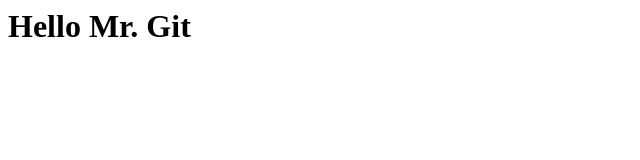
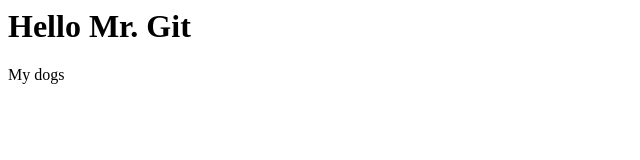
Before and after one commit to Keanhor2/Git, a plain HTML site: page index.html in a window 1280 px wide. Shown: the full height of the page, 0-640 px from the left. Drawn offline with Linux system fonts and the light colour scheme.

Commit message:
Add a paragraph about dogs to index

```diff
--- a/index.html
+++ b/index.html
@@ -1 +1,3 @@
 <h1>Hello Mr. Git</h1>
+
+<p>My dogs</p>
```
